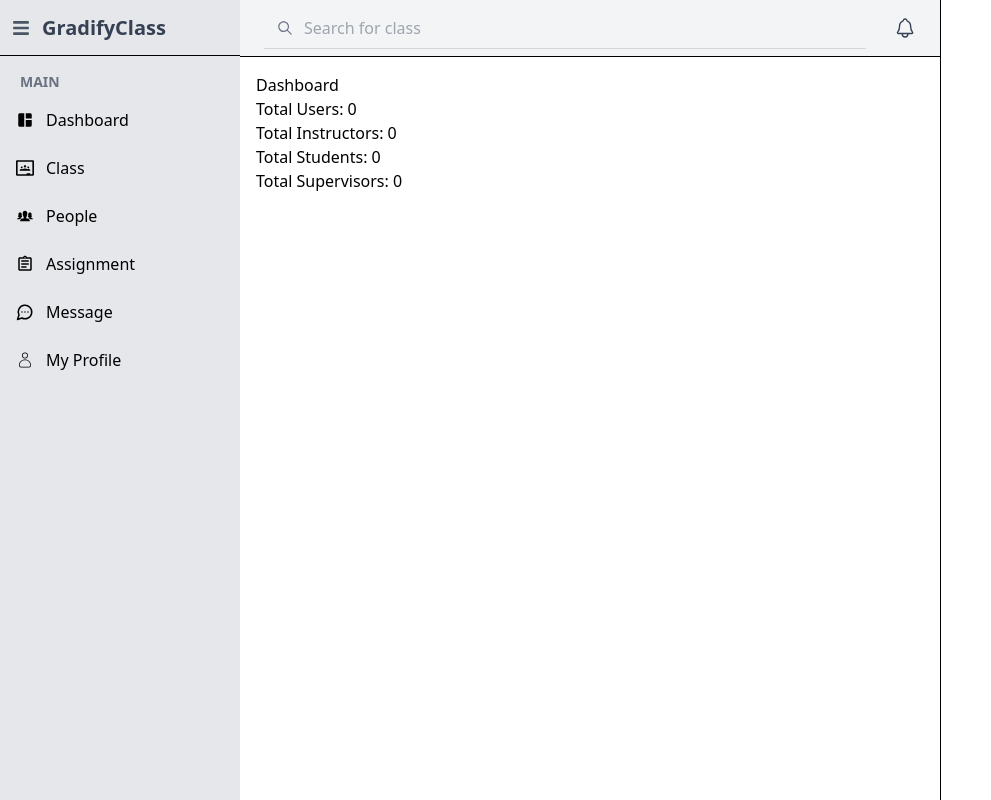
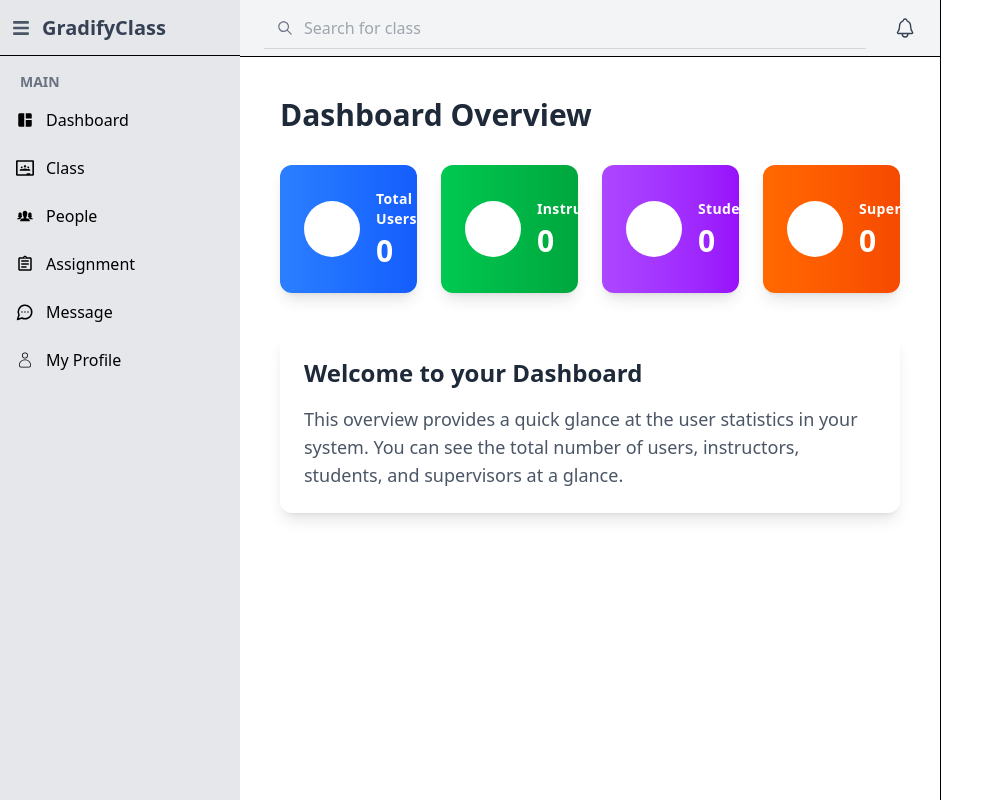
Before and after one commit to Vikram-Rai0/Gradify_CR, a React (Vite) app in the folder frontend/: page /dlayout in a window 1280 px wide. Shown: the whole page, without its empty margins (0-991 px from the left). Built offline with nearby package versions, Linux system fonts and the light colour scheme; no server answers.

Commit message:
update ui dashboard

```diff
--- a/frontend/src/components/dashboard/Admin/Dashboard.jsx
+++ b/frontend/src/components/dashboard/Admin/Dashboard.jsx
@@ -7,48 +7,91 @@ const Dashboard = () => {
   const [instructorCount, setInstructorCount] = useState(0);
   const [studentCount, setStudentCount] = useState(0);
   const [supervisorCount, setSupervisorCount] = useState(0);
+  const [loading, setLoading] = useState(true);
 
   useEffect(() => {
     const fetchUsers = async () => {
       try {
-        const totalUser = await axios.get(
-          "http://localhost:5000/api/user/totalUserCount",
-          { withCredentials: true }
-        );
-        const totalInstructor = await axios.get(
-          "http://localhost:5000/api/user/totalInstructorCount",
-          { withCredentials: true }
-        );
-        const totalStudent = await axios.get(
-          "http://localhost:5000/api/user/totalStudentCount",
-          { withCredentials: true }
-        );
-        const totalSupervisor = await axios.get(
-          "http://localhost:5000/api/user/totalSupervisorCount",
-          { withCredentials: true }
-        );
+        const [totalUser, totalInstructor, totalStudent, totalSupervisor] = await Promise.all([
+          axios.get("http://localhost:5000/api/user/totalUserCount", { withCredentials: true }),
+          axios.get("http://localhost:5000/api/user/totalInstructorCount", { withCredentials: true }),
+          axios.get("http://localhost:5000/api/user/totalStudentCount", { withCredentials: true }),
+          axios.get("http://localhost:5000/api/user/totalSupervisorCount", { withCredentials: true })
+        ]);
 
-        // ✅ Set each state separately
         setUserCount(totalUser.data[0].total_users);
         setInstructorCount(totalInstructor.data[0].total_instructors);
         setStudentCount(totalStudent.data[0].total_students);
         setSupervisorCount(totalSupervisor.data[0].total_supervisors);
+        setLoading(false);
       } catch (error) {
         console.error("Error fetching user count:", error);
+        setLoading(false);
       }
     };
 
     fetchUsers();
   }, []);
 
+  const StatCard = ({ title, value, icon, color }) => (
+    <div className={`p-6 rounded-xl shadow-lg transform transition-all duration-300 hover:scale-105 ${color} flex items-center gap-4`}>
+      <div className="p-4 bg-white bg-opacity-25 rounded-full flex items-center justify-center">
+        {icon}
+      </div>
+      <div>
+        <h3 className="text-white text-sm font-semibold tracking-wide">{title}</h3>
+        <p className="text-white text-3xl font-bold mt-1">{loading ? "..." : value}</p>
+      </div>
+    </div>
+  );
+
   return (
-    <div>
-      <h1>Dashboard</h1>
-      <p>Total Users: {userCount}</p>
-      <p>Total Instructors: {instructorCount}</p>
-      <p>Total Students: {studentCount}</p>
-      <p>Total Supervisors: {supervisorCount}</p>
-    </div>
+
+      <div className="dashboard-container p-6">
+        <h1 className="text-3xl font-bold text-gray-800 mb-8">Dashboard Overview</h1>
+
+        {loading ? (
+          <div className="flex justify-center items-center h-64">
+            <div className="animate-spin rounded-full h-14 w-14 border-t-4 border-b-4 border-blue-500"></div>
+          </div>
+        ) : (
+          <div className="grid grid-cols-1 sm:grid-cols-2 lg:grid-cols-4 gap-6 mb-10">
+            <StatCard
+              title="Total Users"
+              value={userCount}
+              icon={<svg className="w-6 h-6 text-white" fill="none" stroke="currentColor" viewBox="0 0 24 24"><path strokeLinecap="round" strokeLinejoin="round" strokeWidth={2} d="M17 20h5v-2a3 3 0 00-5.356-1.857M17 20H7m10 0v-2c0-.656-.126-1.283-.356-1.857M7 20H2v-2a3 3 0 015.356-1.857M7 20v-2c0-.656.126-1.283.356-1.857m0 0a5.002 5.002 0 019.288 0M15 7a3 3 0 11-6 0 3 3 0 016 0zm6 3a2 2 0 11-4 0 2 2 0 014 0zM7 10a2 2 0 11-4 0 2 2 0 014 0z" /></svg>}
+              color="bg-gradient-to-r from-blue-500 to-blue-600"
+            />
+            <StatCard
+              title="Instructors"
+              value={instructorCount}
+              icon={<svg className="w-6 h-6 text-white" fill="none" stroke="currentColor" viewBox="0 0 24 24"><path strokeLinecap="round" strokeLinejoin="round" strokeWidth={2} d="M9.663 17h4.673M12 3v1m6.364 1.636l-.707.707M21 12h-1M4 12H3m3.343-5.657l-.707-.707m2.828 9.9a5 5 0 117.072 0l-.548.547A3.374 3.374 0 0014 18.469V19a2 2 0 11-4 0v-.531c0-.895-.356-1.754-.988-2.386l-.548-.547z" /></svg>}
+              color="bg-gradient-to-r from-green-500 to-green-600"
+            />
+            <StatCard
+              title="Students"
+              value={studentCount}
+              icon={<svg className="w-6 h-6 text-white" fill="none" stroke="currentColor" viewBox="0 0 24 24"><path strokeLinecap="round" strokeLinejoin="round" strokeWidth={2} d="M12 14l9-5-9-5-9 5 9 5z" /><path strokeLinecap="round" strokeLinejoin="round" strokeWidth={2} d="M12 14l9-5-9-5-9 5 9 5zm0 0v6" /></svg>}
+              color="bg-gradient-to-r from-purple-500 to-purple-600"
+            />
+            <StatCard
+              title="Supervisors"
+              value={supervisorCount}
+              icon={<svg className="w-6 h-6 text-white" fill="none" stroke="currentColor" viewBox="0 0 24 24"><path strokeLinecap="round" strokeLinejoin="round" strokeWidth={2} d="M10 6H5a2 2 0 00-2 2v9a2 2 0 002 2h14a2 2 0 002-2V8a2 2 0 00-2-2h-5m-4 0V5a2 2 0 114 0v1m-4 0a2 2 0 104 0m-5 8a2 2 0 100-4 2 2 0 000 4zm0 0c1.306 0 2.417.835 2.83 2M9 14a3.001 3.001 0 00-2.83 2M15 11h3m-3 4h2" /></svg>}
+              color="bg-gradient-to-r from-orange-500 to-orange-600"
+            />
+          </div>
+        )}
+
+        <div className="bg-white p-6 rounded-xl shadow-lg">
+          <h2 className="text-2xl font-bold text-gray-800 mb-4">Welcome to your Dashboard</h2>
+          <p className="text-gray-600 text-lg">
+            This overview provides a quick glance at the user statistics in your system.
+            You can see the total number of users, instructors, students, and supervisors at a glance.
+          </p>
+        </div>
+      </div>
+
   );
 };
 
```
